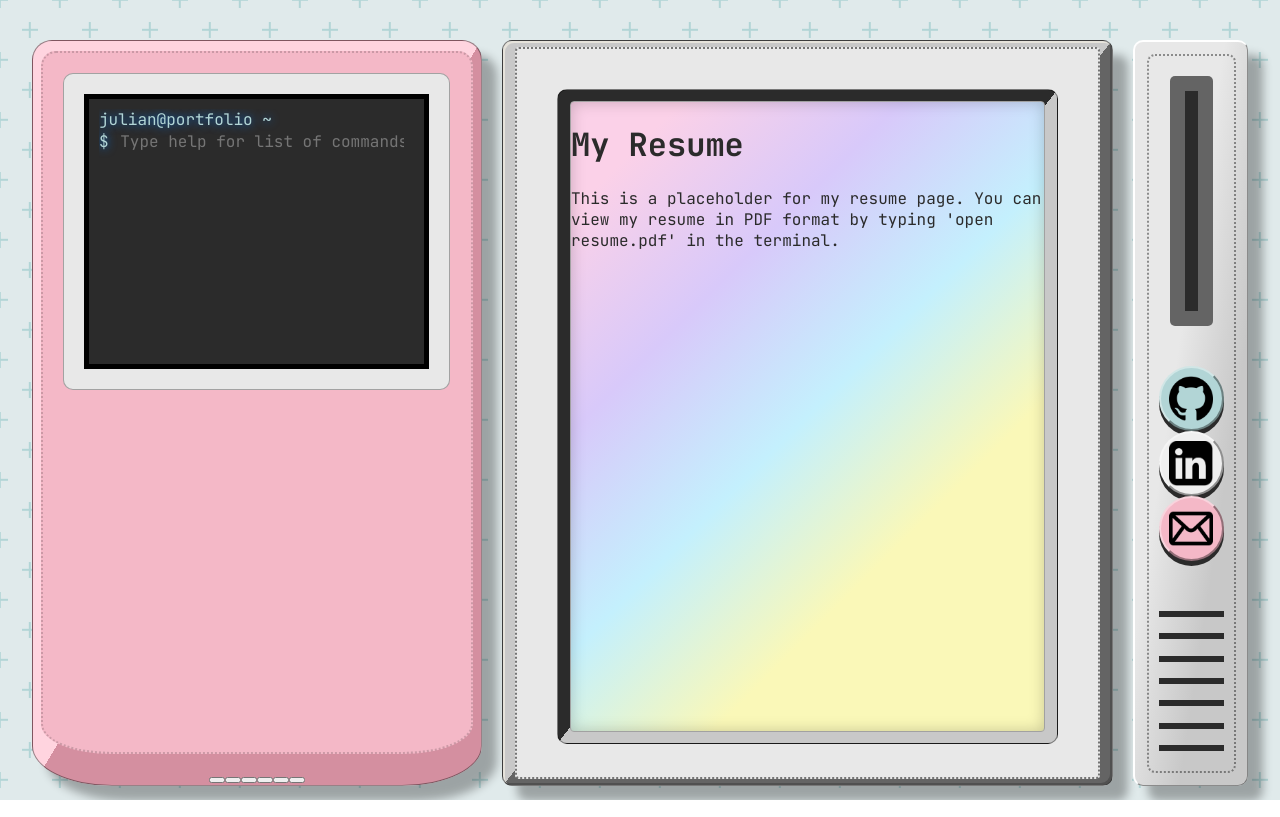
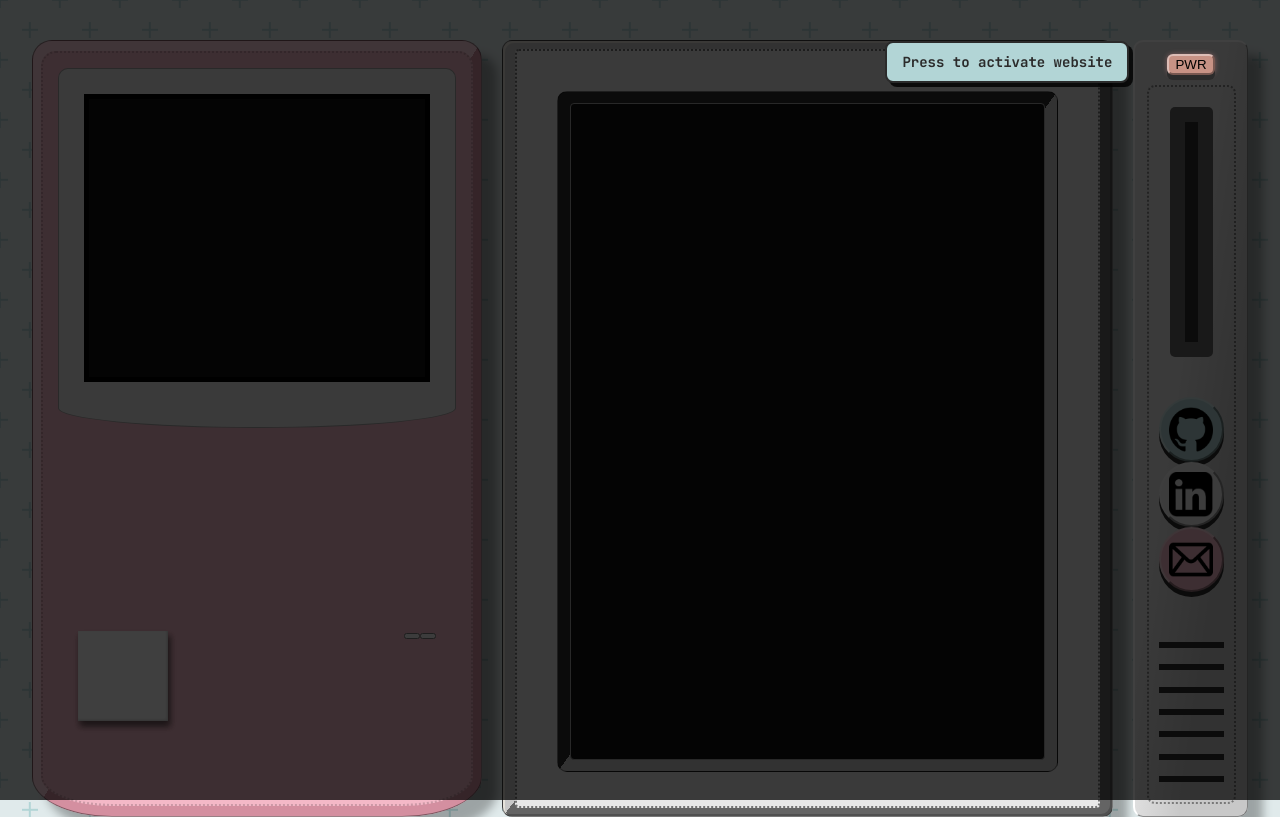
Before and after one commit to jbraun3/Julian-Braun-Website, a React (Vite) app: page /resume in a window 1280 px wide. Built offline with nearby package versions, Linux system fonts and the light colour scheme.

Commit message:
fun system interactivity

```diff
--- a/src/App.jsx
+++ b/src/App.jsx
@@ -1,32 +1,58 @@
 import { useState } from 'react'
-import Terminal from './components/Terminal.jsx'
-import Resume from './routes/resume.jsx';
-import SideButtons from './components/SideButtons.jsx';
+import { Route, Routes } from 'react-router-dom';
+
 import './assets/Global.css'
 import './assets/Terminal.css'
-import { Route, Routes } from 'react-router-dom';
 
 import HomePage from './routes/HomePage.jsx';
+import Resume from './routes/resume.jsx';
+
+import Terminal from './components/Terminal.jsx'
+import SideButtons from './components/SideButtons.jsx';
+import BootSequence from './components/BootSequence.jsx';
 
 export default function App() {
+  const [isPowerOn, setIsPowerOn] = useState(false);
+  const [isBooted, setIsBooted] = useState(false);
+
+  const handlePowerButton = () => {
+    if (!isPowerOn) {
+      setIsPowerOn(true);
+
+    } else {
+      setIsPowerOn(false);
+      setIsBooted(false);
+    }
+  };
+
+
   return (
+    <>
+      <div className={`ambient-darkness ${!isPowerOn ? 'darkness-active' : ''}`}></div>
       <div className="dashboard-layout">
 
         {/* LEFT COLUMN: Navigation / Gameboy */}
         <div className="nav-panel">
           <div className="gameboy-base">
             <div className="gameboy-screen">
-            <Terminal />
-          </div>
+              <Terminal isBooted={isBooted} />
             </div>
 
-        <div className="gmaeboy-buttons">
+            <div className="gameboy-buttons">
+
+              <div className="D-pad-buttons">
+                <div className="D-pad center"></div>
                 <button className="D-pad up"></button>
                 <button className="D-pad down"></button>
                 <button className="D-pad left"></button>
                 <button className="D-pad right"></button>
+              </div>
+
+              <div className="action-buttons">
                 <button className="action-button A"></button>
                 <button className="action-button B"></button>
+              </div>
+            </div>
           </div>
         </div>
 
@@ -34,20 +60,45 @@ export default function App() {
         <div className="center-screen">
           <div className="monitor-bezel">
             <div className="bezel-shadow">
-            <div className="monitor-screen">
+              <div className={`monitor-screen ${isPowerOn && isBooted ? '' : 'screen-off'}`}>
+
+                {isPowerOn && !isBooted && (
+                  <BootSequence onComplete={() => setIsBooted(true)} />
+                )}
+
+                {isPowerOn && isBooted && (
                   <Routes>
                     <Route path="/" element={<HomePage />} />
                     <Route path="/resume" element={<Resume />} />
                   </Routes>
+                )}
+
               </div>
             </div>
           </div>
         </div>
 
         <div className="hardware-buttons">
+          <div className="power-button-container">
+            {!isPowerOn && (
+              <div className="power-tooltip">
+                Press to activate website
+              </div>
+            )}
+            <button
+              className={`power-button side-button ${isPowerOn ? 'power-on' : 'power-off'}`}
+              onClick={handlePowerButton}
+              title="Power on/off"
+            >
+              PWR
+            </button>
+          </div>
+
           <SideButtons />
         </div>
 
       </div>
+    </>
+
   );
 }
--- a/src/assets/Global.css
+++ b/src/assets/Global.css
@@ -7,6 +7,11 @@
   --floppy-pink: #F4B8C7;
   --terra-peach: #E2B0A4;
   --charcoal-ink: #2B2B2B;
+}
+
+::selection {
+  background-color: #b189e5c2;
+  color: #2B2B2B;
 }
 
 body {
@@ -63,8 +68,8 @@ body {
 }
 
 .gameboy-screen {
-  margin: 20px;
-  width: calc(100% - 43px);
+  margin: 15px;
+  width: auto;
   background-color: #e8e8e8;
   border-radius: 10px;
   border: 1px solid rgba(0,0,0,0.3);
@@ -74,7 +79,37 @@ body {
   flex-direction: column;
   min-height: 0;
   overflow: hidden;
+  border-bottom-left-radius: 50% 20px;
+  border-bottom-right-radius: 50% 20px;
+  padding-bottom: 20px;
 }
+
+.gameboy-buttons {
+  flex-grow: 1;
+  display: flex;
+  justify-content: space-between;
+  align-items: center;
+  padding: 0 35px;
+  margin-top: 15px;
+}
+
+.D-pad {
+  width: 90px;
+  height: 90px;
+  filter: drop-shadow(2px 5px 3px rgba(0,0,0,0.15));
+}
+
+.D-pad {
+    background-color: #fdfdfd; /* Crisp off-white */
+    box-shadow: inset -1px -1px 3px rgba(0,0,0,0.2),
+                inset 1px 1px 3px rgba(255,255,255,1);
+    position: absolute;
+    border: none;
+    cursor: pointer;
+}
+
+
+
 
 .center-screen {
   background: linear-gradient(to top left, #646464 50%, var(--win-95-gray) 50%);
@@ -114,6 +149,10 @@ body {
   align-items: center;
 }
 
+.screen-off {
+  background: #111 !important; /* Overrides the gradient */
+  background-image: none !important;
+}
 
 .monitor-screen {
   flex-grow: 1;
@@ -145,3 +184,114 @@ body {
   border-left: 2px solid white;
   background: linear-gradient(to top left, var(--win-95-gray) 30%,#e8e8e8 60%);
 }
+
+.boot-screen {
+  width: 100%;
+  height: 100%;
+  background-color: #2B2B2B;
+  color: #B2D5D6;
+  text-shadow: 0 0 10px #0073e6;
+  font-family: 'Courier New', Courier, monospace;
+  font-size: 14px;
+  padding: 20px;
+  box-sizing: border-box;
+  overflow: hidden;
+  text-align: left;
+  border-radius: 4px; /* Matches the inner screen radius */
+}
+
+.blinking-cursor {
+  display: inline-block;
+  width: 10px;
+  animation: blink 1s step-end infinite;
+}
+
+@keyframes blink {
+  0%, 100% { opacity: 1; }
+  50% { opacity: 0; }
+}
+
+@keyframes pulse {
+  0% {
+        background-color: #c79285;
+        box-shadow: 0 5px 0 0 #2B2B2B, 0 0 5px rgba(239, 154, 154, 0.4);
+    }
+    50% {
+        background-color: #E2B0A4;
+        box-shadow: 0 5px 0 0 #2B2B2B, 0 0 25px rgba(239, 154, 154, 1); /* Peak brightness */
+    }
+    100% {
+        background-color: #c79285;
+        box-shadow: 0 5px 0 0 #2B2B2B, 0 0 5px rgba(239, 154, 154, 0.4);
+    }
+}
+
+.power-button {
+    margin-bottom: 10px;
+    border-radius: 6px;
+    background-color: #E2B0A4;
+    position: relative;
+    z-index: 1000;
+}
+
+.power-off {
+    animation: pulse 2s infinite ease-in-out;
+}
+
+.power-on {
+    box-shadow: 0 5px 0 0 #2B2B2B, 0 0 25px rgba(239, 154, 154, 1);
+}
+
+.ambient-darkness {
+    position: fixed;
+    top: 0;
+    left: 0;
+    width: 100vw;
+    height: 100vh;
+    background-color: rgba(0, 0, 0, 0.75); /* 75% dark room */
+    z-index: 999; /* Sits right underneath the power button (1000) */
+    opacity: 0;
+    pointer-events: none; /* Lets you click through when power is on */
+    transition: opacity 0.6s ease-in-out;
+}
+
+.ambient-darkness.darkness-active {
+    opacity: 1;
+    pointer-events: auto;
+}
+
+.power-button-container {
+    position: relative;
+    z-index: 1001; /* Ensures the whole container pops above the darkness */
+    width: 100%;
+    display: flex;
+    justify-content: center;
+}
+
+.power-tooltip {
+    position: absolute;
+    /* Pushes the tooltip to the left of the button */
+    right: 120%;
+    top: 25%;
+    transform: translateY(-50%);
+
+    background-color: #B2D5D6; /* A bright retro yellow to stand out in the dark */
+    color: var(--charcoal-ink);
+    padding: 10px 15px;
+    border: 2px solid var(--charcoal-ink);
+    border-radius: 8px;
+    font-size: 14px;
+    font-weight: bold;
+    white-space: nowrap;
+    box-shadow: 4px 4px 0px rgba(0,0,0,0.8);
+    pointer-events: none; /* Ensures the tooltip doesn't accidentally block clicks */
+
+    /* The floating animation */
+    animation: float-point 2s infinite ease-in-out;
+}
+
+/* Animates the bubble sliding left and right */
+@keyframes float-point {
+    0%, 100% { transform: translate(0, -50%); }
+    50% { transform: translate(-8px, -50%); }
+}
--- a/src/assets/SideButtons.css
+++ b/src/assets/SideButtons.css
@@ -33,11 +33,14 @@
     width: 100%;
 }
 
-.side-button {
+.circle-button {
     width: 100%;
     aspect-ratio: 1;
     border-radius: 50%;
     box-shadow: 0 5px 0 0 #2B2B2B;
+}
+
+.side-button {
     border-top: 2px solid rgba(255,255,255,0.4);
     border-left: 2px solid rgba(255,255,255,0.4);
     border-bottom: 2px solid rgba(0,0,0,0.4);
--- a/src/assets/Terminal.css
+++ b/src/assets/Terminal.css
@@ -8,10 +8,10 @@
 }
 
 .terminal-container {
-    margin: 20px;
+    margin: 25px;
     padding: 10px;
     height: 100%;
-    width: calc(100% - 40px);
+    width: auto;
     display: flex;
     flex-direction: column;
     min-height: 0;
@@ -62,3 +62,7 @@ input {
 .output-line {
     white-space: pre-line;
 }
+
+.terminal-off {
+    display: none;
+}
--- /dev/null
+++ b/src/components/BootSequence.jsx
@@ -0,0 +1,56 @@
+import { useState, useEffect } from 'react';
+import '../assets/Global.css';
+
+export default function BootSequence({ onComplete }) {
+    const [displayedLines, setDisplayedLines] = useState([]);
+
+    // The sequence of text to display.
+    const bootText = [
+        "J-BIOS(C) 2026 Modular BIOS v4.51PG, An Energy Star Ally",
+        "Copyright (C) 1984-2026, Portfolio Software, Inc.",
+        "",
+        "Main Processor : UW-PHI Core, 3.2 GHz",
+        "Memory Test : 32768K OK",
+        "",
+        "Initializing JBRAUN3 Root Directory...",
+        "Mounting Modified-DEP Protocol...",
+        "Connecting to AWS Cloud Infrastructure... OK",
+        "",
+        "Loading OS...",
+        "Starting graphic interface...",
+        "",
+        "",
+    ];
+
+    useEffect(() => {
+        let currentLine = 0;
+
+        // This interval controls how fast the text appears
+        const bootInterval = setInterval(() => {
+            setDisplayedLines(prev => [...prev, bootText[currentLine]]);
+            currentLine++;
+
+            // When we reach the end of the text array
+            if (currentLine === bootText.length) {
+                clearInterval(bootInterval);
+                // Wait 1.5 seconds on the final screen before launching the OS
+                setTimeout(() => {
+                    onComplete();
+                }, 1500);
+            }
+        }, 400); // 400ms delay between each line
+
+        // Cleanup function
+        return () => clearInterval(bootInterval);
+    }, [onComplete]);
+
+    return (
+        <div className="boot-screen">
+            {displayedLines.map((line, index) => (
+                <div key={index}>{line}</div>
+            ))}
+            {/* The classic blinking DOS cursor */}
+            <div className="blinking-cursor">_</div>
+        </div>
+    );
+}
--- a/src/components/SideButtons.jsx
+++ b/src/components/SideButtons.jsx
@@ -7,15 +7,15 @@ export default function SideButtons() {
                 <div className="disk-slit"></div>
             </div>
             <div className="button-container">
-                <button className="side-button top"
+                <button className="side-button circle-button top"
                     onClick={() => window.open('https://github.com/jbraun3')}>
                     <img src="/images/GitHub_logo.png" alt="GitHub" className="button-icon" />
                 </button>
-                <button className="side-button middle"
+                <button className="side-button circle-button middle"
                     onClick={() => window.open('https://www.linkedin.com/in/jules-braun-48815329a/')}>
                     <img src="/images/LinkedIn-logo.png" alt="LinkedIn" className="button-icon" />
                 </button>
-                <button className="side-button bottom"
+                <button className="side-button circle-button bottom"
                     onClick={() => window.open('mailto:juliananthonybraun@gmail.com')}>
                     <img src="/images/Email-logo.png" alt="Email" className="button-icon" />
                 </button>
--- a/src/components/Terminal.jsx
+++ b/src/components/Terminal.jsx
@@ -4,7 +4,7 @@ import { useState, useRef, useEffect } from 'react';
 import { useNavigate } from 'react-router-dom';
 
 
-export default function Terminal() {
+export default function Terminal({ isBooted }) {
     const navigate = useNavigate();
 // Refs and States
     const [input, setInput] = useState('');
@@ -87,9 +87,9 @@ export default function Terminal() {
 
 
     return (
-        <div className="terminal-container" onClick={focusInput}>
+        <div className={`terminal-container ${isBooted ? '' : 'screen-off'}`} onClick={focusInput}>
 
-            <div className="terminal-history">
+            <div className={`terminal-history ${isBooted ? '' : 'terminal-off'}`}>
                 {history.map((entry, index) => (
 
                 <div key={index} className="history-block">
--- a/src/routes/resume.jsx
+++ b/src/routes/resume.jsx
@@ -2,7 +2,7 @@ export default function Resume() {
     return (
         <div className="resume-page">
             <h1>My Resume</h1>
-            <p>This is a placeholder for my resume page. You can view my resume in PDF format by typing 'open resume.pdf' in the terminal.</p>
+            <p>This is a placeholder for my resume page. You can view my resume in PDF format by typing 'open resume.pdf' or 'open resume/resume.pdf' in the terminal depending on your current working directory.</p>
         </div>
     );
 }
```
Lines whose indentation alone changed are shown as unchanged.
